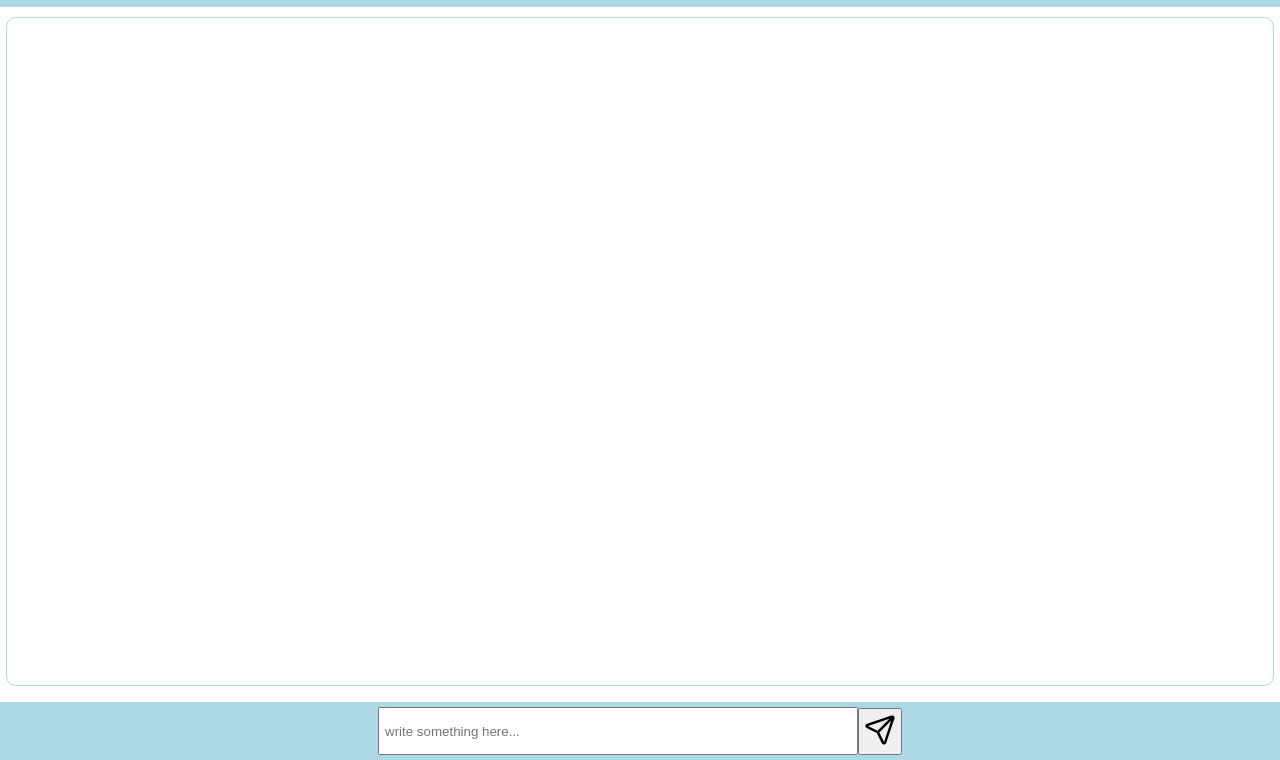
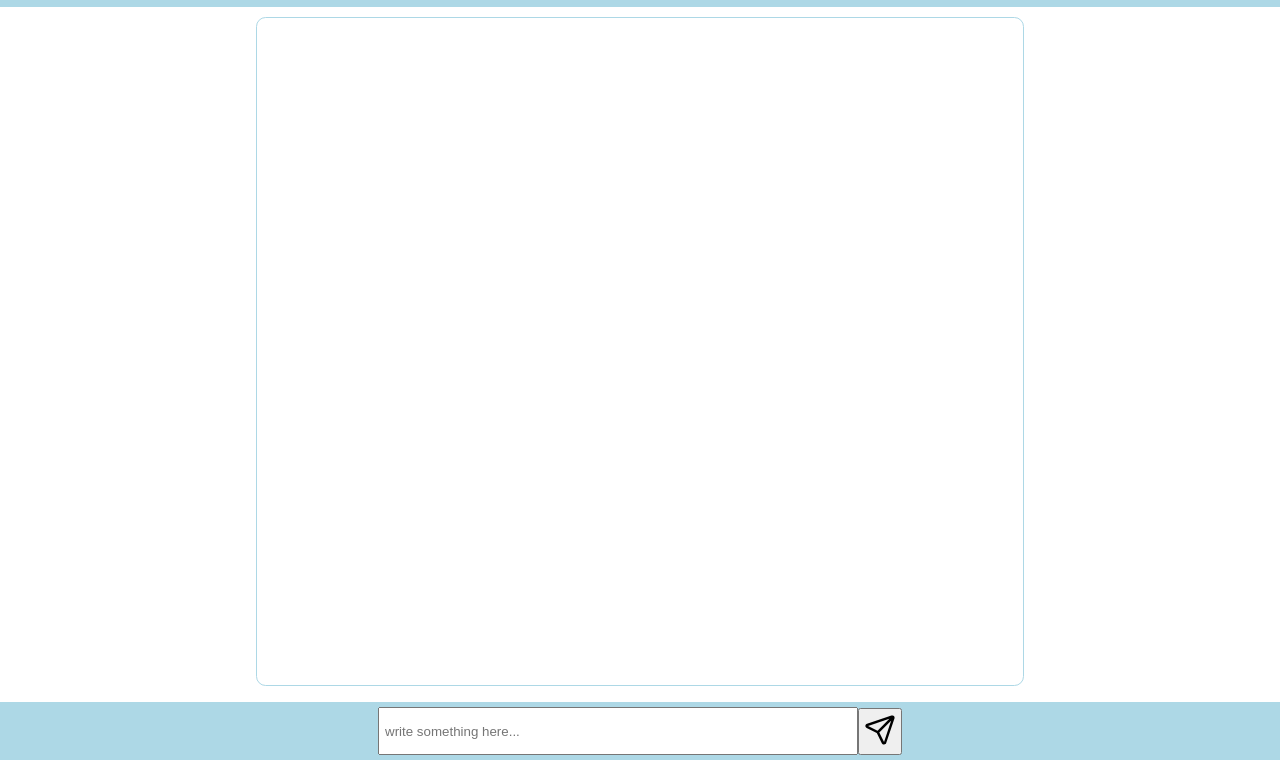
Before and after one commit to codedcollections/lektion-2025-09-22, a plain HTML site: page index.html in a window 1280 px wide. Shown: the part 40-800 px from the top of the page. Drawn offline with Linux system fonts and the light colour scheme.

Commit message:
Update style.css

```diff
--- a/style.css
+++ b/style.css
@@ -29,7 +29,7 @@ header{
     align-items: center;
     border: 0.1rem solid lightblue;
     border-radius: 0.6rem;
-    min-width: 99%;
+    min-width: 60%;
     margin-bottom: 10px;
 
 }
```
